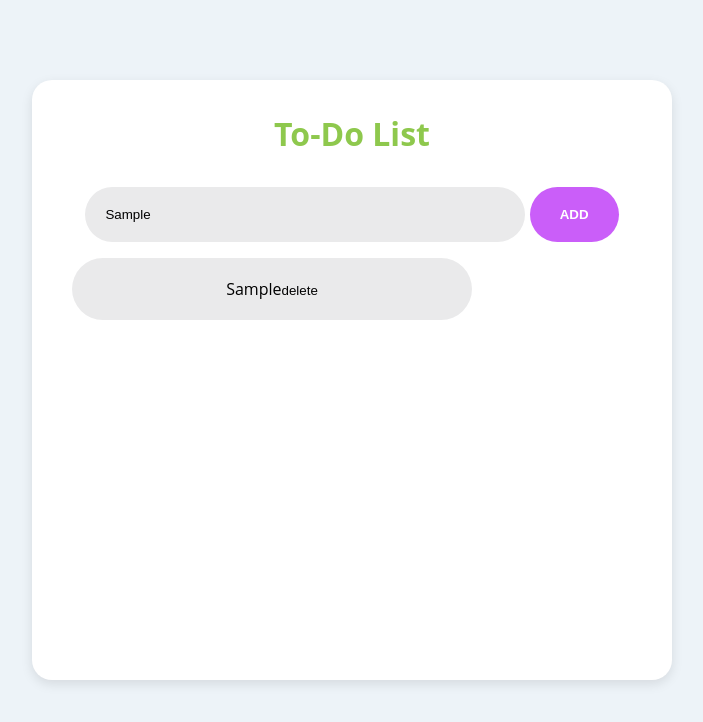
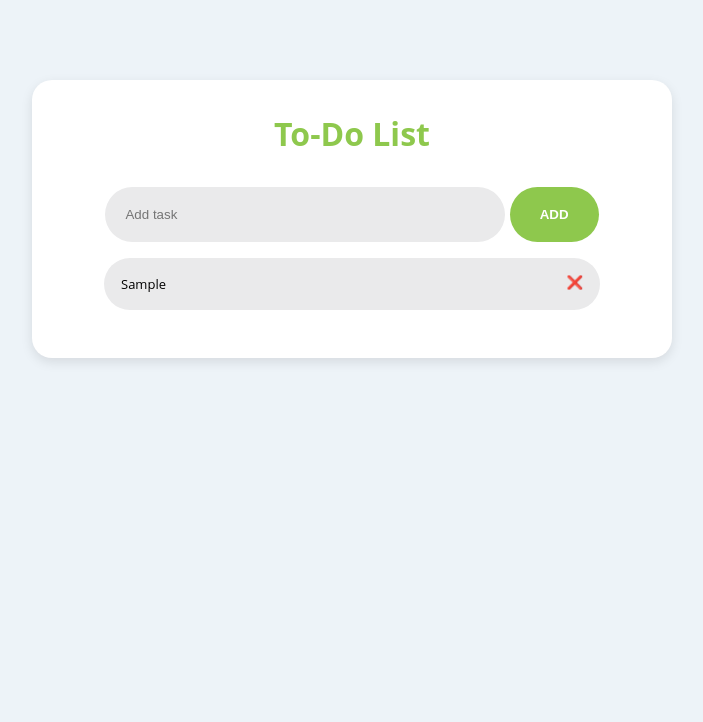
Before and after one commit to noemibaglieri/U1-W3-D4, a plain HTML site: page index.html in a window 1280 px wide. Both pictures are taken after typing "Sample" into the empty fields and a click on the button "ADD". Shown: the whole page, without its empty margins (288-991 px from the left). Drawn offline with nearby package versions, Linux system fonts and the light colour scheme.

Commit message:
completed homework

```diff
--- a/assets/scripts/script.js
+++ b/assets/scripts/script.js
@@ -1,23 +1,27 @@
 const form = document.querySelector("form");
 
+form.onsubmit = function (e) {
+  e.preventDefault();
+  const listOfTasks = document.getElementById("list-of-tasks");
+  const taskInput = document.getElementById("add-input");
+  const task = document.createElement("li");
+  const deleteTaskBtn = document.createElement("button");
+  task.classList.add("task");
 
-form.onsubmit = function (e) {
-    e.preventDefault();
-    const listOfTasks = document.getElementById("list-of-tasks");
-    const taskInput = document.getElementById("add-input")
-    const task = document.createElement("li");
-    const deleteTaskBtn = document.createElement("button")
-    task.classList.add("task");
+  deleteTaskBtn.type = "button";
+  deleteTaskBtn.innerText = "❌";
 
-    deleteTaskBtn.type = "button"
-    deleteTaskBtn.innerText = "delete"
+  task.innerText = taskInput.value;
+  listOfTasks.appendChild(task);
 
-    task.innerText = taskInput.value
-    listOfTasks.appendChild(task)
-    task.appendChild(deleteTaskBtn)
-    task.onclick = function (e) {
-        e.target.classList.toggle("completed-task")}
-        deleteTaskBtn.className = "delete-task-button"
+  task.appendChild(deleteTaskBtn);
 
-
-}
+  task.onclick = function (e) {
+    e.target.classList.toggle("completed-task");
+  };
+  deleteTaskBtn.className = "delete-task-button";
+  deleteTaskBtn.onclick = function (e) {
+    e.target.closest(".task").remove();
+  };
+  taskInput.value = "";
+};
--- a/assets/styles/styles.css
+++ b/assets/styles/styles.css
@@ -1,3 +1,6 @@
+* {
+  box-sizing: border-box;
+}
 body {
   font-family: Open Sans, sans-serif;
   background-color: #edf3f8;
@@ -6,7 +9,7 @@ body {
 main {
   background-color: #ffffff;
   width: 40rem;
-  height: 600px;
+  padding: 2rem;
   border-radius: 20px;
   text-align: center;
   box-shadow: rgba(0, 0, 0, 0.1) 0px 4px 12px;
@@ -16,7 +19,7 @@ main {
 
 h1 {
   color: #8ec84d;
-  padding: 2rem 0;
+  padding-bottom: 2rem;
   margin: 0;
 }
 
@@ -26,20 +29,22 @@ button {
   background: none;
 }
 
-#add-input, .task {
+#add-input,
+.task {
   border-radius: 50px;
   border: 0;
   background-color: #eaeaeb;
   padding: 20px;
   width: 25rem;
+  text-align: left;
 }
 
 #add-input:focus {
-outline: none !important;
+  outline: none !important;
 }
 
 #add-button {
-  background-color: #ca5ef9;
+  background-color: #8ec84d;
   padding: 20px 30px;
   border-radius: 50px;
   text-transform: uppercase;
@@ -48,16 +53,34 @@ outline: none !important;
 }
 
 .task {
-width: 60%;
+  max-width: 31rem;
+  min-width: 31rem;
+  padding: 17px;
+  margin: auto;
+}
+
+.task:not(:last-child) {
+  margin-bottom: 1rem;
 }
 
 .completed-task {
   text-decoration: line-through;
+  text-decoration-color: #c72a15;
+  text-decoration-thickness: 2px;
 }
 
 .delete-task-button {
   text-decoration: none;
+  float: right;
+  border-radius: 50px;
 }
-ol li {
+ol {
   list-style-type: none !important;
+  padding-inline-start: 0;
 }
+li {
+  width: 100%;
+  padding: 0.5rem;
+  font-size: small;
+  text-align: center;
+}
--- a/index.html
+++ b/index.html
@@ -14,11 +14,16 @@
   <body>
     <main>
       <h1>To-Do List</h1>
-      <form><input id="add-input" type="text" placeholder="Add task" required/> <button type="submit" id="add-button">Add</button>
-
-        <ol id="list-of-tasks"></ol>
-
-    </form>
+      <form><input id="add-input" type="text" placeholder="Add task" maxlength="70" required /> <button type="submit" id="add-button">Add</button></form>
+      <ol id="list-of-tasks"></ol>
+      <!-- <ol>
+          <li style="display: inline-block">elemento 1</li>
+          <button type="button" style="display: inline-block">X</button>
+          <li>elemento 2</li>
+          <li>elemento 3</li>
+          <li>elemento 4</li>
+          <li>elemento 5</li>
+        </ol> -->
     </main>
   </body>
 </html>
```
